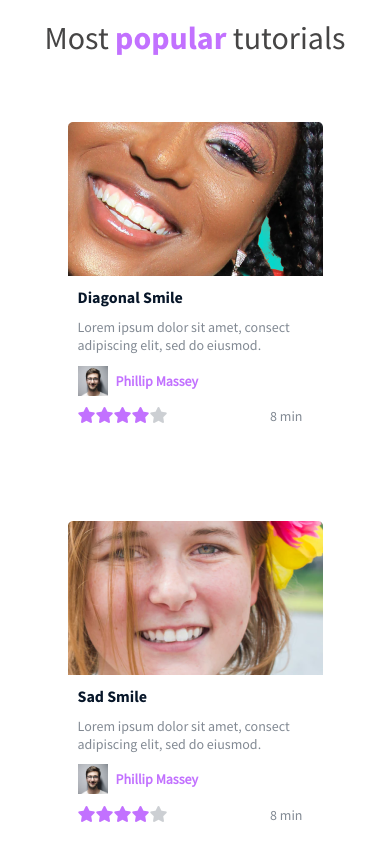
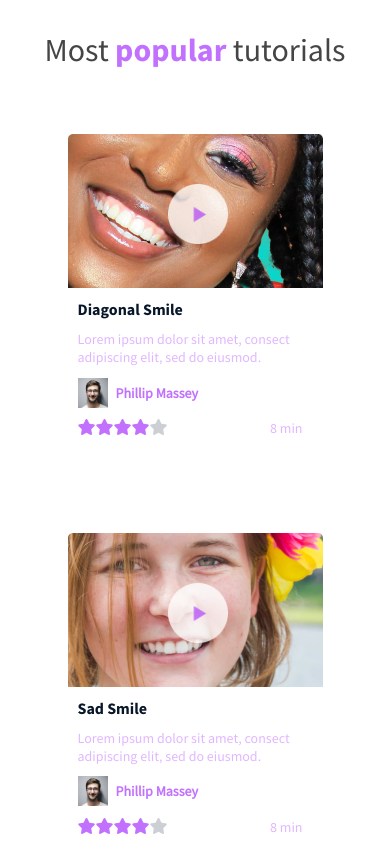
Before and after one commit to SireTallest/alx_html_css, a plain HTML site: page css_advanced/index.html in a window 390 px wide. Shown: the part 2620-3475 px from the top of the page. Drawn offline with Linux system fonts and the light colour scheme.

Commit message:
Styling sheet with responsivenss

```diff
--- a/css_advanced/styles.css
+++ b/css_advanced/styles.css
@@ -10,44 +10,44 @@
     --primary: #C271FF;
     --secondary: #071629;
 }
-
+/*
 body {
   font-family: "Source Sans 3", sans-serif;
   font-optical-sizing: auto;
   font-weight: 400;
   font-style: normal;
-}
+} */
 @font-face {
   font-family: 'source-sans-pro';
-  src: url('/fonts/source-sans-pro/SourceSansPro-Regular.otf') format('opentype');
+  src: url('fonts/source-sans-pro/SourceSansPro-Regular.otf') format('opentype');
   font-weight: 300;
   font-style: normal;
 }
 
 @font-face {
   font-family: 'source-sans-pro-light';
-  src: url('/fonts/source-sans-pro/SourceSansPro-Light.otf') format('opentype');
+  src: url('fonts/source-sans-pro/SourceSansPro-Light.otf') format('opentype');
   font-weight: 300;
   font-style: normal;
 }
 
 @font-face {
   font-family: 'source-sans-pro-bold';
-  src: url('/fonts/source-sans-pro/SourceSansPro-Bold.otf') format('opentype');
+  src: url('fonts/source-sans-pro/SourceSansPro-Bold.otf') format('opentype');
   font-weight: 300;
   font-style: normal;
 }
 
 @font-face {
   font-family: 'source-sans-pro-italic';
-  src: url('/fonts/source-sans-pro/SourceSansPro-It.otf') format('opentype');
+  src: url('fonts/source-sans-pro/SourceSansPro-It.otf') format('opentype');
   font-weight: 300;
   font-style: normal;
 }
 
 @font-face {
   font-family: 'spincycle-ot';
-  src: url('/fonts/Spin-Cycle-OT/spincycle_ot.otf') format('opentype');
+  src: url('fonts/Spin-Cycle-OT/spincycle_ot.otf') format('opentype');
   font-weight: 300;
   font-style: normal;
 }
@@ -93,7 +93,7 @@ ul li a {
 
 ul li a:hover {
   color: var(--secondary);
-  transition: all 0.8s ease;
+  transition: all 0.8s;
 }
 
 .header-text {
@@ -142,7 +142,9 @@ h1 {
 .free-membership button:hover {
     background-color: var(--secondary);
     color: var(--primary);
-    transition: all 0.3s ease;
+    transition: all 1s ease;
+    box-shadow: #071629 0px 0px 20px 0px;
+    border: 1px solid var(--primary);
 }
 
 .header-pros {
@@ -241,6 +243,8 @@ blockquote {
     font-size: 22px;
     color: var(--white);
     text-align: left;
+    line-height: 34px;
+    font-weight: 600;
 }
 
 .quote-main p {
@@ -248,6 +252,7 @@ blockquote {
     font-size: 22px;
     color: var(--white);
     text-align: left;
+    line-height: 34px;
 }
 
 main .tutorial {
@@ -282,6 +287,19 @@ main .popular-tutorial h2 {
     display: flex;
     flex-direction: column;
     gap: .7rem;
+}
+.tutorial-card::after{
+    content: '';
+    background-image: url(./asset/play.png);
+    background-size: contain;
+    background-repeat: no-repeat;
+    position: absolute;
+    opacity: 0.9;
+    width: 60px;
+    height: 60px;
+    transform: translate(-50%, -50%);
+    margin-left: 130px;
+    margin-top: 80px;
 }
 
 .tutorial-card:hover {
@@ -342,6 +360,9 @@ main .popular-tutorial h2 {
 .empty-star {
     color: var(--secondary);
     opacity: .2;
+}
+.tutorial-card p{
+    color: var(--primary);
 }
 
 main .membership {
```
